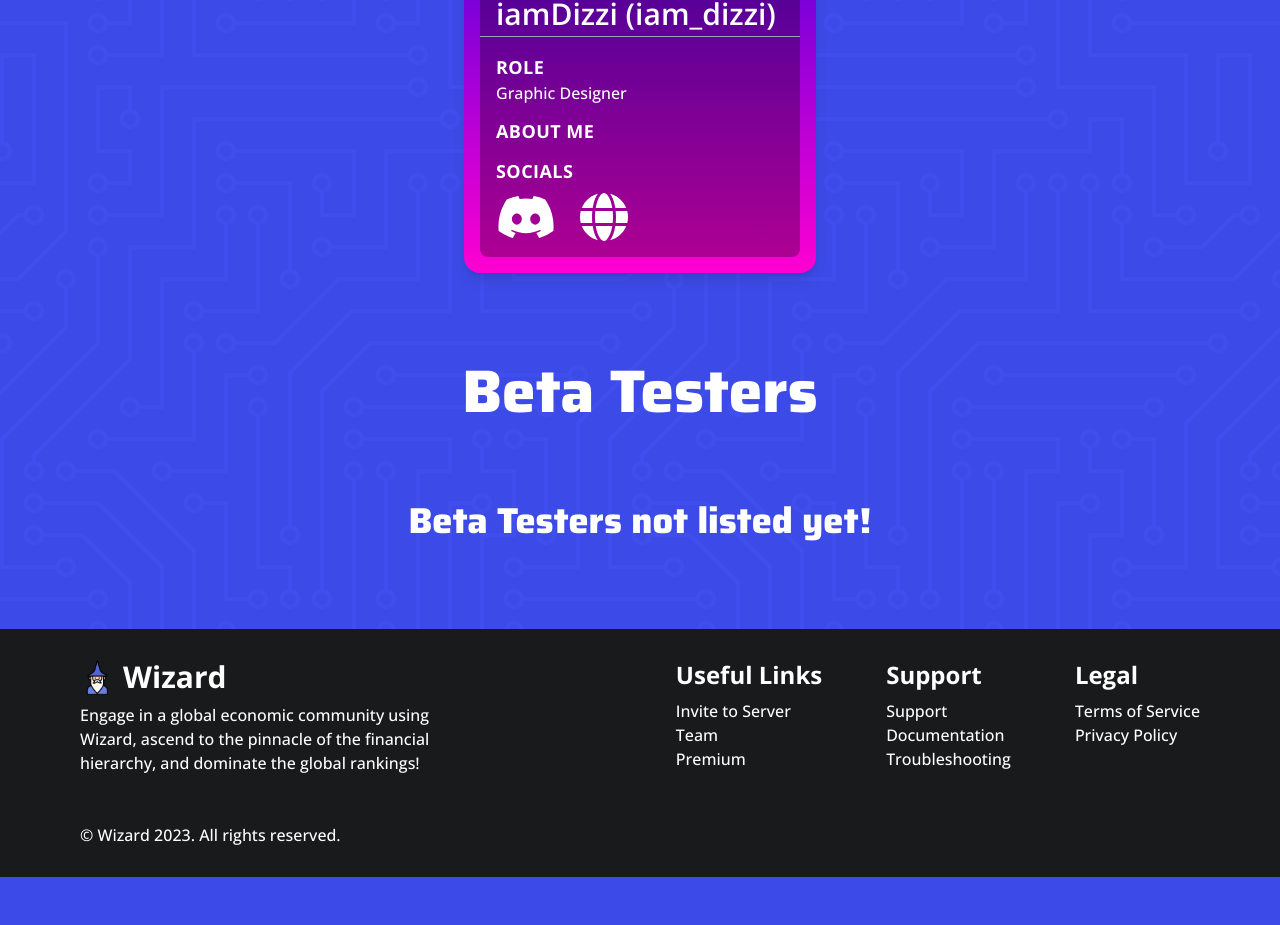
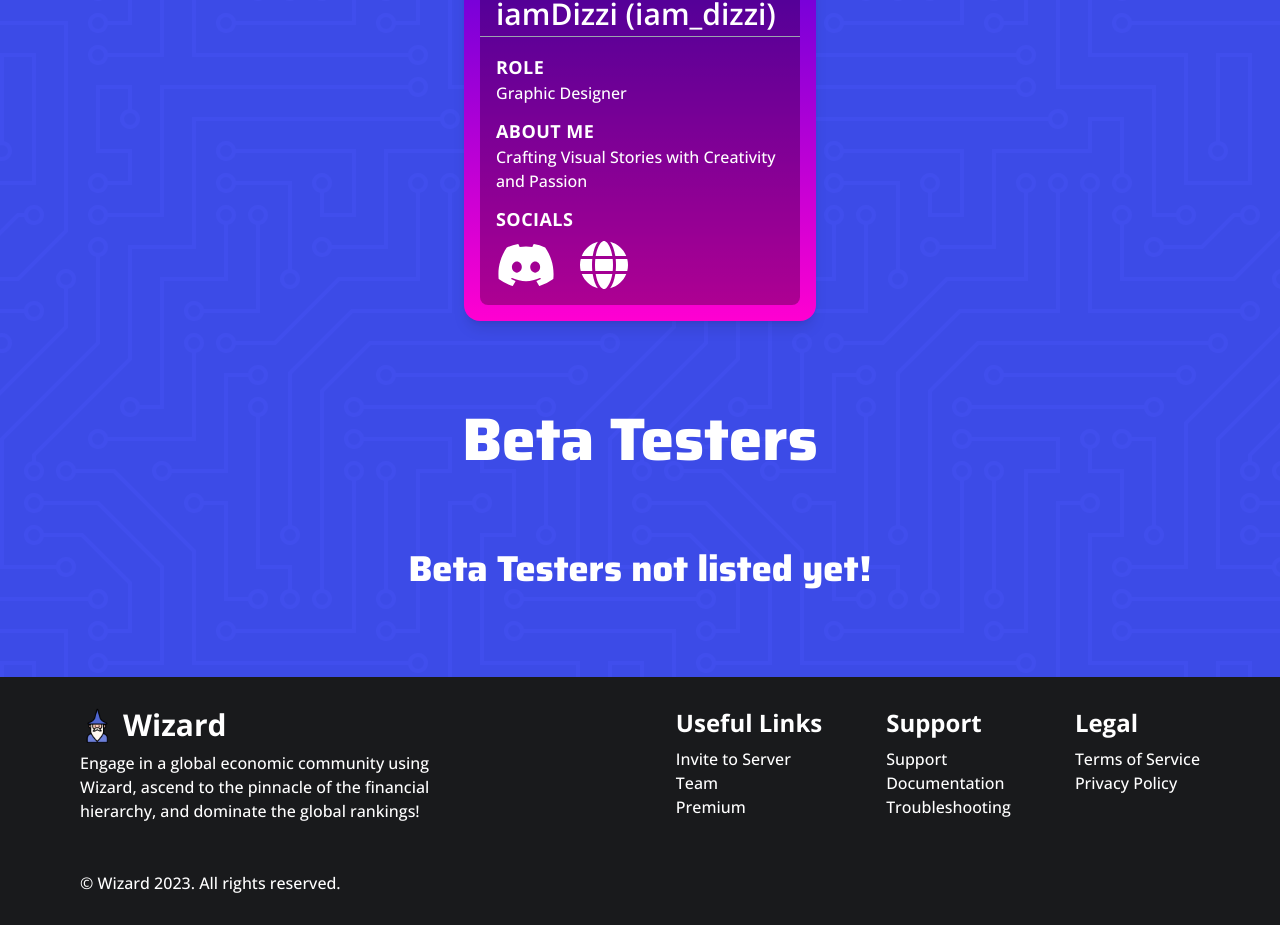
Before and after one commit to Nzii3/wizard-website, a Next.js app: page /team in a window 1280 px wide. Shown: the part 1067-1992 px from the top of the page. Before the commit the page ends 1944 px from the top, so only its background shows below. Built offline with nearby package versions, Linux system fonts and the light colour scheme.

Commit message:
Update Team.tsx

```diff
--- a/components/about/Team.tsx
+++ b/components/about/Team.tsx
@@ -97,7 +97,7 @@
     {
       name: "iamDizzi (iam_dizzi)",
       role: "Graphic Designer",
-      about: ``,
+      about: `Crafting Visual Stories with Creativity and Passion`,
       social: {
         website: "https://umarfarooqdesignsz.dcms.site/",
         discord: "https://discordapp.com/users/871399361882492928",
```
